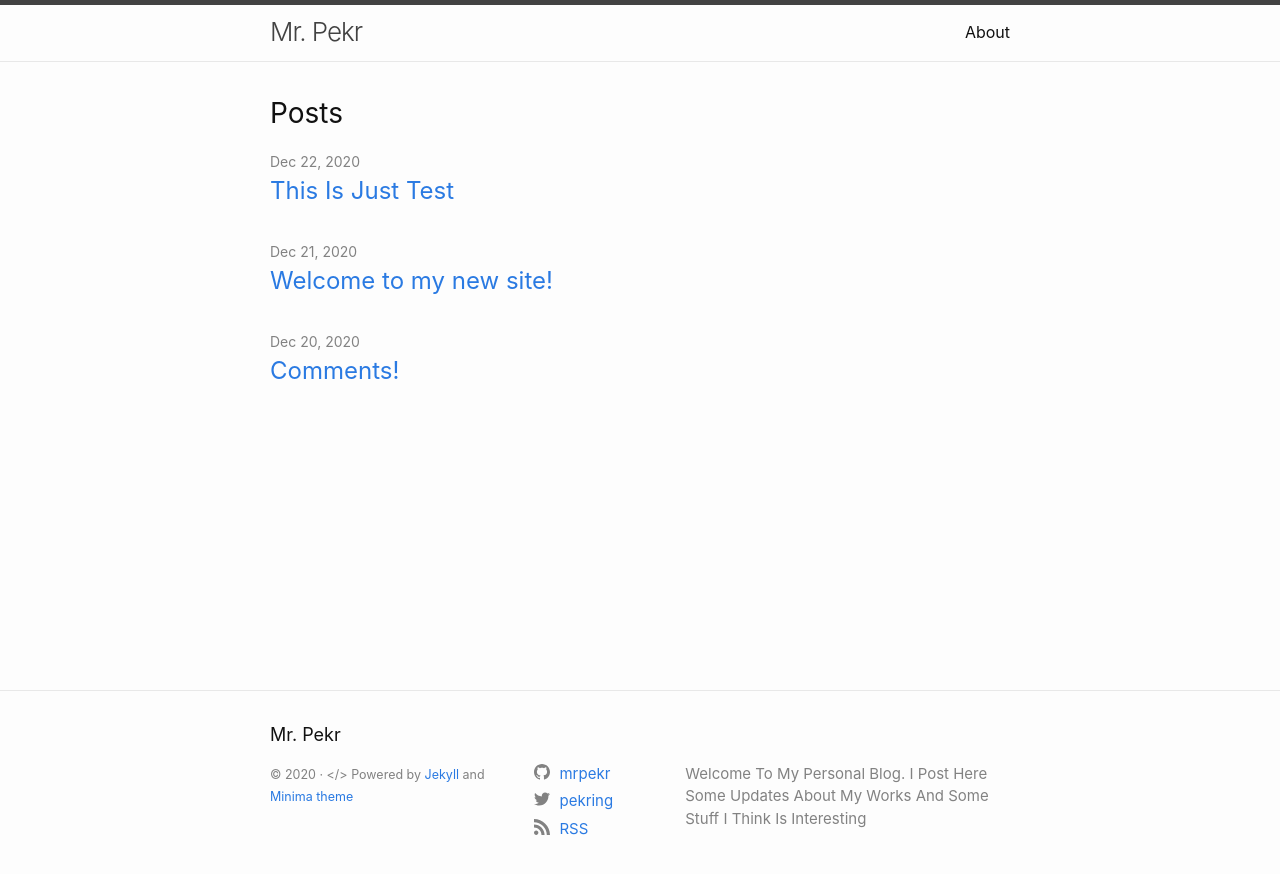
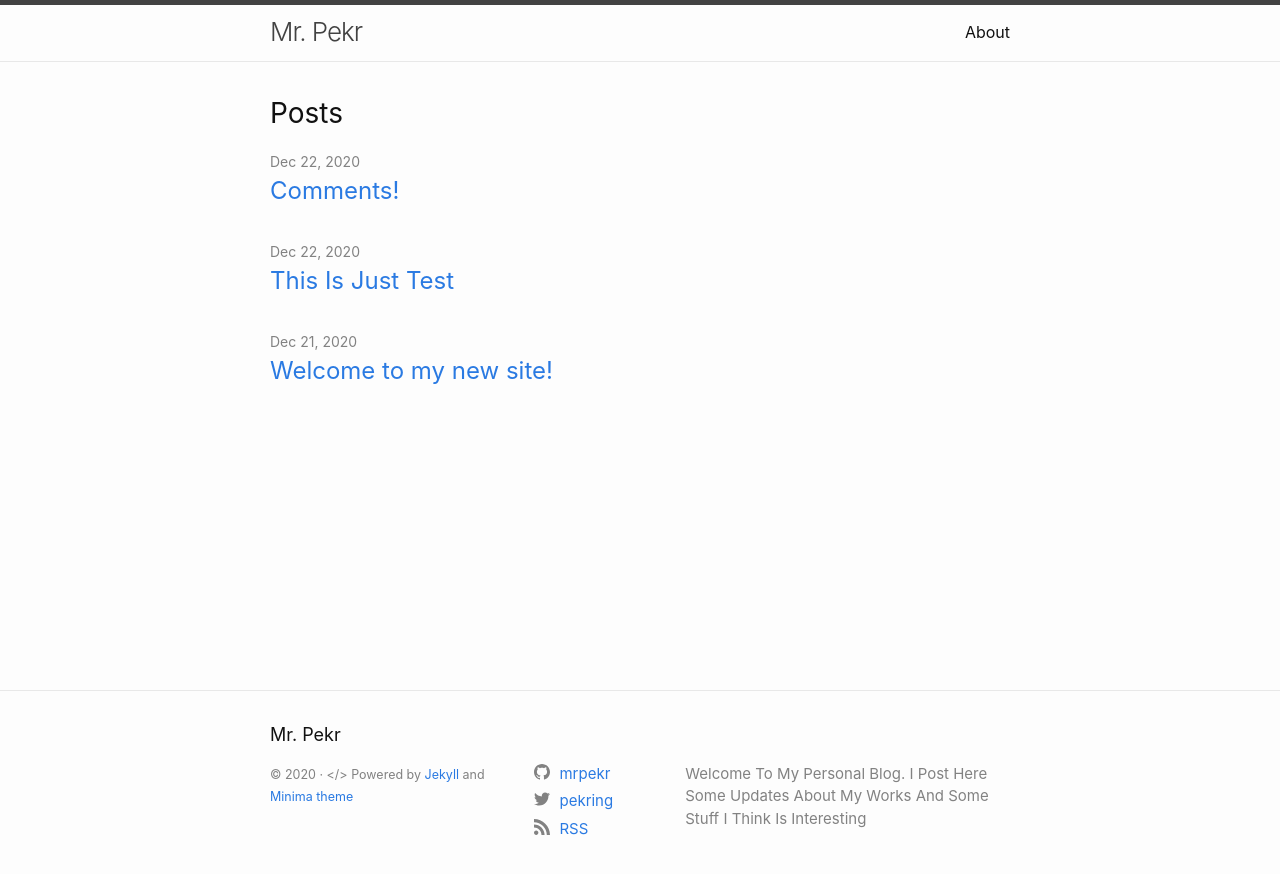
Before and after one commit to mrpekr/mrpekr.github.io, a Jekyll site: the page built from index.markdown, in a window 1280 px wide. Shown: the top 874 px of the page. Built offline with Jekyll 4.4.1, drawn with Linux system fonts in a browser that asks for light colours.

Commit message:
fix post

```diff
--- a/_posts/2020-12-21-comments.markdown
+++ b/_posts/2020-12-21-comments.markdown
@@ -1,7 +1,7 @@
 ---
 layout: post
 title:  "Comments!"
-date:   2020-12-21 0:0:0 +0100
+date:   2020-12-22 16:58:0 +0100
 categories: update
 ---
 Hey Everyone There Are Comments Now! Thanks To [Disqus][disqus], They Are On This Post Too! So I Would Be Happy For Any Feedback On My Posts And Im Looking For Moderator/s If You Are Interested I Will Do A Post Soon And There Will Be More Info Anyway Thanks For Reading And Have Nice Day 😊.
```
